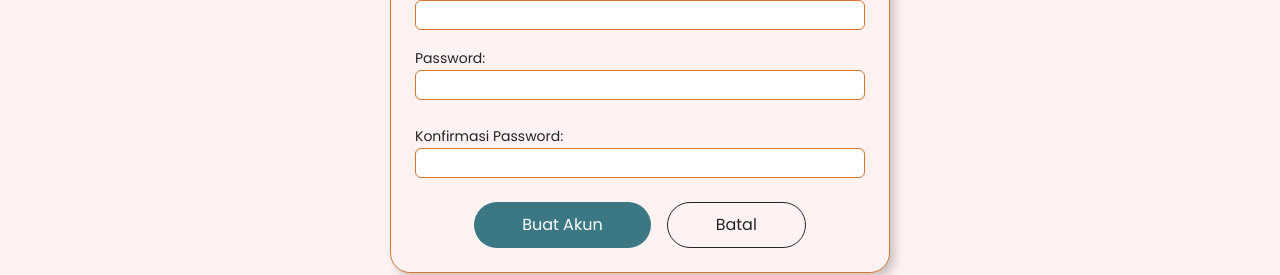
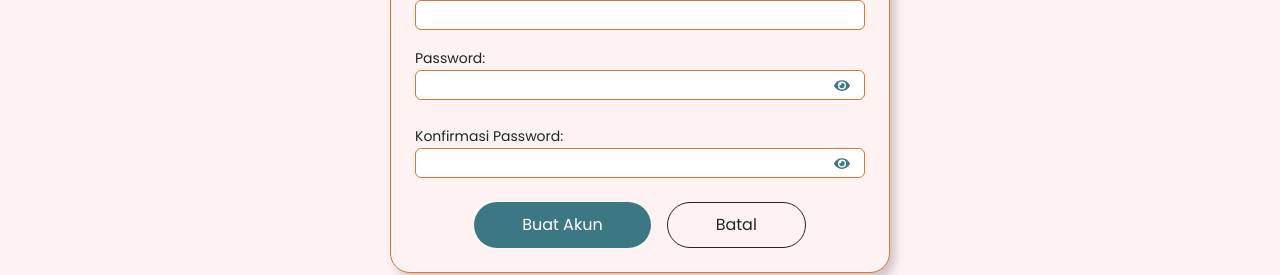
Before and after one commit to SoftDevTIB/Sweet-Bites-Kelompok-9, a React (Vite) app in the folder client/: page /registration in a window 1280 px wide. Shown: the part 339-614 px from the top of the page. Built offline with nearby package versions, Linux system fonts and the light colour scheme.

Commit message:
[DEV] Menambahkan tombol show mata pada registrasi page

```diff
--- a/client/src/customer/pages/RegistrationPage.jsx
+++ b/client/src/customer/pages/RegistrationPage.jsx
@@ -1,6 +1,7 @@
 import React, { useState, useEffect } from 'react';
 import { Link, useNavigate } from 'react-router-dom';
 import Toast from '../components/Toast';
+import { FaEye, FaEyeSlash } from 'react-icons/fa';
 import './RegistrationPage.css';
 import SimpleHeader from '../components/header_nonav';
 
@@ -12,6 +13,9 @@
   const [confirmPassword, setConfirmPassword] = useState('');
   const navigate = useNavigate();
   const [showToast, setShowToast] = useState(false);
+  const [showPassword, setShowPassword] = useState(false);
+  const [showConfirmPassword, setShowConfirmPassword] = useState(false);
+
 
   const [errors, setErrors] = useState({});
 
@@ -120,29 +124,52 @@
 
             <div className="mb-4">
               <label htmlFor="password" className="form-label mb-0 text-md">Password:</label>
+              <div className="position-relative">
                 <input
-                type="password"
+                  type={showPassword ? "text" : "password"}
                   className="form-control custom-input"
                   id="password"
                   value={password}
                   onChange={(e) => setPassword(e.target.value)}
                   required
                 />
+                <span
+                  className="password-toggle-login"
+                  onClick={() => setShowPassword(!showPassword)}
+                  style={{ position: 'absolute', top: '40px', right: '15px', cursor: 'pointer', transform: 'translateY(-135%)', }}
+                >
+                  {showPassword ? <FaEyeSlash /> : <FaEye />}
+                </span>
+              </div>
               {errors.password && <div className="error-text">{errors.password}</div>}
             </div>
 
+
           <div className="mb-4">
             <label htmlFor="confirmPassword" className="form-label mb-0 text-md">Konfirmasi Password:</label>
+            <div className="position-relative">
               <input
-                type="password"
+                type={showConfirmPassword ? 'text' : 'password'}
                 className="form-control custom-input"
                 id="confirmPassword"
                 value={confirmPassword}
                 onChange={(e) => setConfirmPassword(e.target.value)}
                 required
               />
+              <span
+                className="password-toggle-login"
+                onClick={() => setShowConfirmPassword(!showConfirmPassword)}
+                style={{ position: 'absolute', top: '40px', right: '15px', cursor: 'pointer', transform: 'translateY(-135%)', }}
+              >
+                {showConfirmPassword ? <FaEyeSlash /> : <FaEye />}
+              </span>
+            </div>
+
+
+
               {errors.confirmPassword && <div className="error-text">{errors.confirmPassword}</div>}
             </div>
+
 
             <div className="d-flex justify-content-center gap-3 flex-wrap btn-responsive-box">
               <button type="submit" className="btn btn-teal rounded-pill px-5 btn-responsive" >
```
Lines whose indentation alone changed are shown as unchanged.
